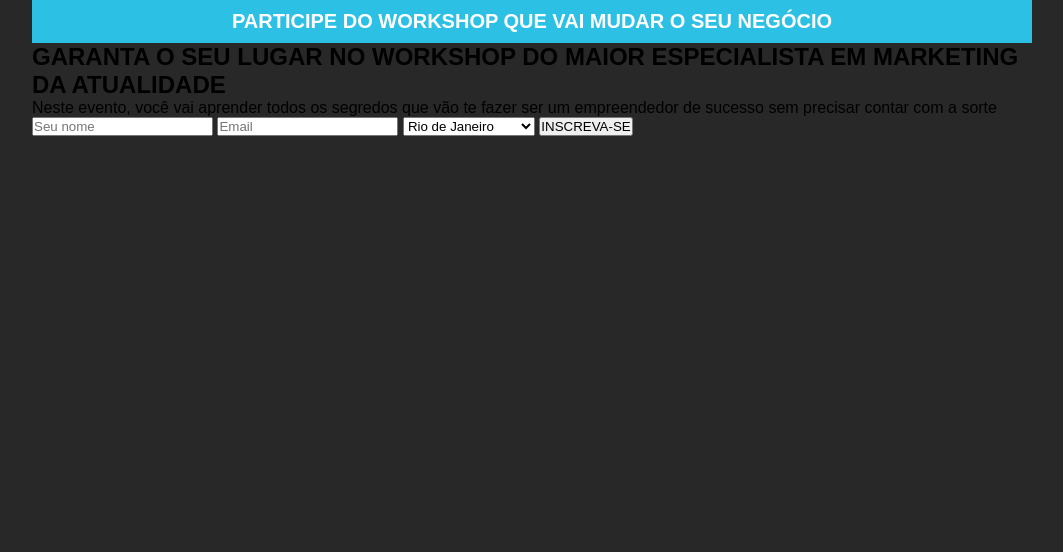
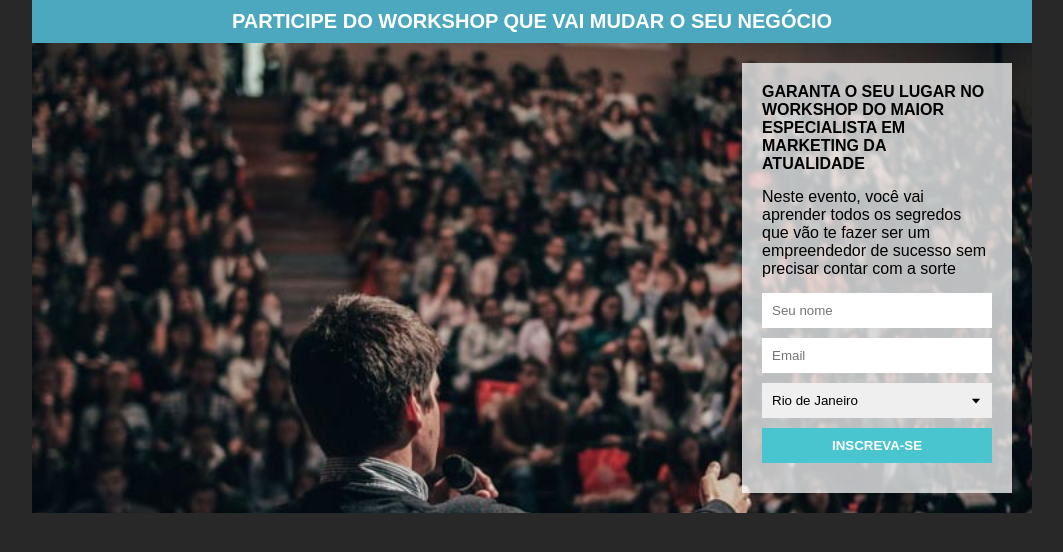
Before and after one commit to Livancli/PaginaDECaptura, a plain HTML site: page index.html in a window 1280 px wide. Shown: the whole page, without its empty margins (108-1171 px from the left). Drawn offline with Linux system fonts and the light colour scheme.

Commit message:
creating section

```diff
--- a/css/style.css
+++ b/css/style.css
@@ -14,7 +14,7 @@ body {
 }
 
 header {
-  background-color: rgb(45, 192, 229);
+  background-color: rgb(76, 168, 190);
   color: white;
   text-align: center;
   padding: 10px;
@@ -23,3 +23,52 @@ header {
 .title {
   font-size: 20px;
 }
+
+section {
+padding: 20px;
+background-image: url(../images/people.jpg);
+background-size: cover;
+overflow: hidden;
+
+}
+
+.formContainer {
+  max-width: 230px;
+  background-color: #FFFFFFBB;
+  padding: 20px;
+  float: right;
+}
+
+h2 {
+  font-size: 16px;
+}
+
+.mb {
+  margin-bottom: 15px;
+}
+
+input, select {
+  width: 100%;
+  box-sizing: border-box;
+  padding: 10px;
+  border: none;
+  margin-bottom: 10px;
+}
+
+input[type="submit"] {
+  color: white;
+  background-color: #48c5ce;
+  font-weight: bold;
+}
+
+select{
+  -moz-appearance: none;
+  -webkit-appearance: none;
+  appearance: none;
+
+  background-image: url(../images/down.png);
+  background-repeat: no-repeat;
+
+  background-position: calc(100% - 10px) center;
+
+}
--- a/index.html
+++ b/index.html
@@ -15,8 +15,8 @@
       </header>
       <section>
         <div class="formContainer">
-            <h2>GARANTA O SEU LUGAR NO WORKSHOP DO MAIOR ESPECIALISTA EM MARKETING DA ATUALIDADE</h2>
-            <p>Neste evento, você vai aprender todos os segredos que vão te fazer ser um empreendedor de sucesso sem precisar contar com a sorte</p>
+            <h2 class="mb" >GARANTA O SEU LUGAR NO WORKSHOP DO MAIOR ESPECIALISTA EM MARKETING DA ATUALIDADE</h2>
+            <p class="mb" >Neste evento, você vai aprender todos os segredos que vão te fazer ser um empreendedor de sucesso sem precisar contar com a sorte</p>
             <form>
                 <input id="name" type="text" name="name" placeholder="Seu nome">
                 <input id="email" type="text" name="email" placeholder="Email">
```
Also changed, not shown: images/down.png (added), images/people.jpg (added).
